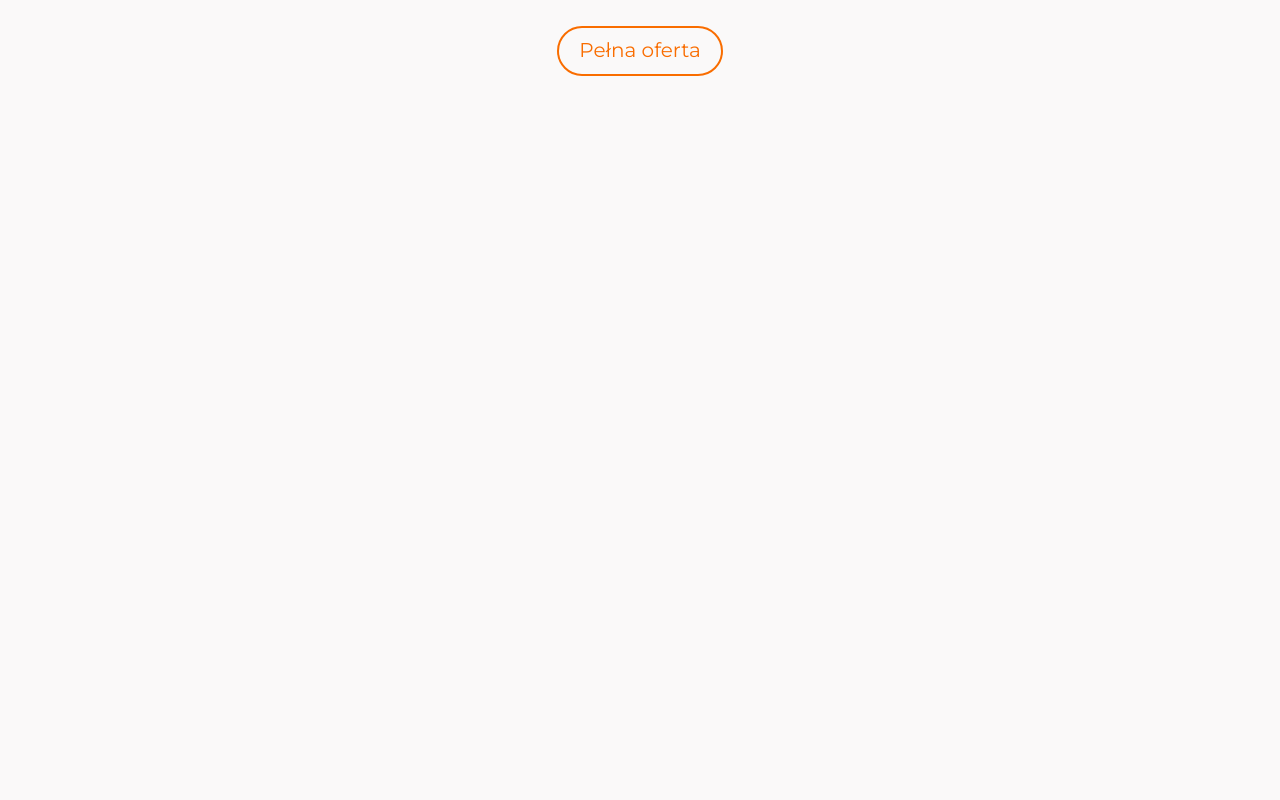
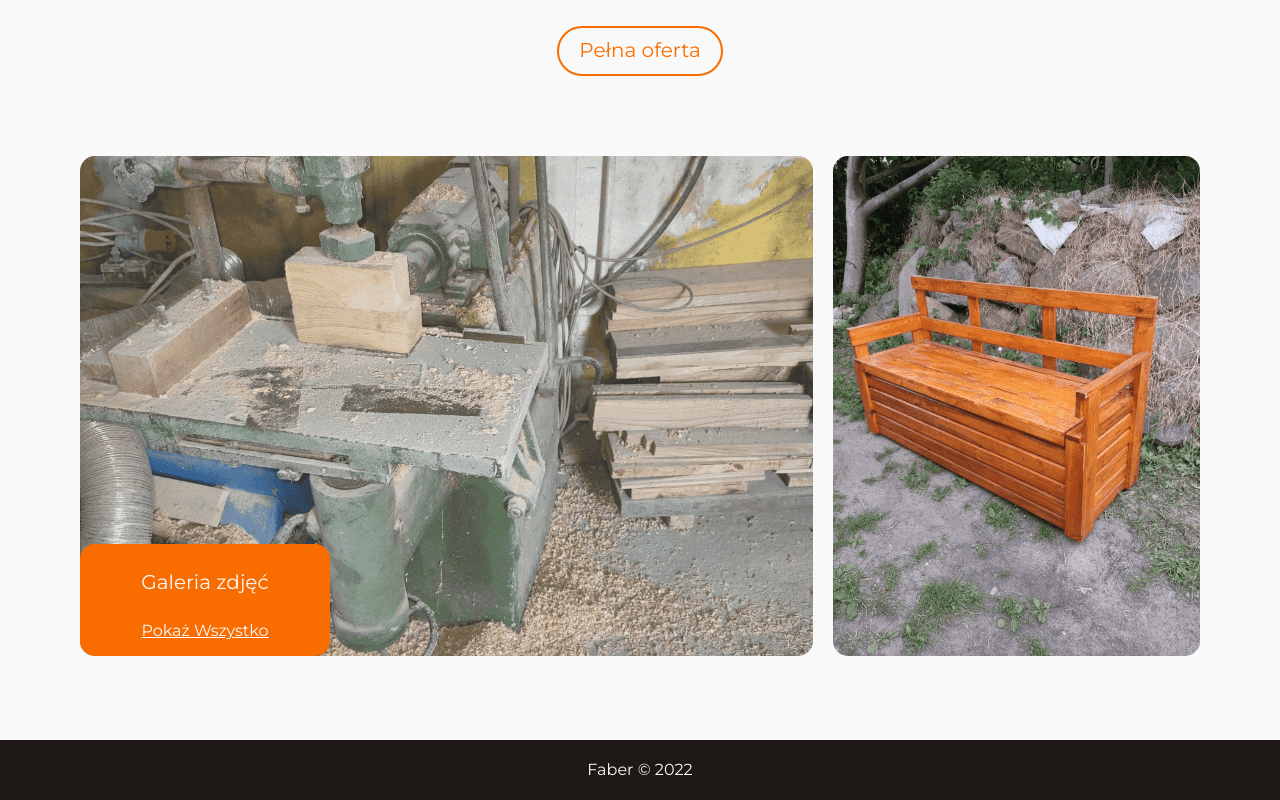
Before and after one commit to mARC3L87/faber-react, a React (Create React App) app: page / in a window 1280 px wide. Shown: the part 1216-2016 px from the top of the page. Before the commit the page ends 1292 px from the top, so only its background shows below. Built offline with nearby package versions, Linux system fonts and the light colour scheme.

Commit message:
Add intro gallery and footer section.

```diff
--- a/src/components/App/App.scss
+++ b/src/components/App/App.scss
@@ -21,3 +21,12 @@ h6,
 p {
   font-family: $text-font;
 }
+
+.App {
+  display: flex;
+  flex-direction: column;
+  min-height: 100vh;
+  main {
+    flex-grow: 1;
+  }
+}
--- a/src/components/App/App.tsx
+++ b/src/components/App/App.tsx
@@ -7,12 +7,14 @@ import Gallery from '../Gallery/Gallery';
 import Contact from '../Contact/Contact';
 import Service from '../Service/Service';
 import OfferLayout from '../Offer/OfferLayout';
+import Footer from '../Footer/Footer';
 import './App.scss';
 
 const App = () => {
   return (
     <div className='App'>
       <Navigation />
+      <main>
         <Routes>
           <Route path='/' element={<Home />} />
           <Route path='oferta' element={<OfferLayout />}>
@@ -22,6 +24,8 @@ const App = () => {
           <Route path='galeria' element={<Gallery />} />
           <Route path='kontakt' element={<Contact />} />
         </Routes>
+      </main>
+      <Footer />
     </div>
   );
 };
--- /dev/null
+++ b/src/components/Footer/Footer.scss
@@ -0,0 +1,13 @@
+@import '../../styles/settings.scss';
+
+.footer-container {
+  background-color: $dark;
+  display: flex;
+  justify-content: center;
+  align-items: center;
+  height: 60px;
+  p {
+    margin: 0;
+    color: $light;
+  }
+}
--- /dev/null
+++ b/src/components/Footer/Footer.tsx
@@ -0,0 +1,13 @@
+import './Footer.scss';
+
+const Footer = () => {
+  const date = new Date();
+  const currentYear = date.getFullYear();
+  return (
+    <footer className='footer-container'>
+      <p>Faber &copy; {currentYear}</p>
+    </footer>
+  );
+};
+
+export default Footer;
--- a/src/components/Home/Home.scss
+++ b/src/components/Home/Home.scss
@@ -39,3 +39,60 @@
     }
   }
 }
+
+.intro-gallery {
+  margin: 80px;
+  display: flex;
+  justify-content: center;
+  align-items: flex-start;
+  gap: 20px;
+  .intro-img-first {
+    display: flex;
+    position: relative;
+    flex: 2 0;
+    align-items: flex-end;
+    img {
+      border-radius: 15px;
+      width: 100%;
+      object-fit: cover;
+      height: 500px;
+    }
+    .img-content {
+      position: absolute;
+      display: flex;
+      flex-direction: column;
+      background-color: $orange;
+      color: $light;
+      align-items: center;
+      width: 250px;
+      border-radius: 15px;
+      h4 {
+        font-size: $text-regular;
+        font-weight: 400;
+      }
+      .img-content-link {
+        color: $light;
+        p {
+          margin-top: 0;
+        }
+      }
+    }
+  }
+  .intro-img-second {
+    flex: 1 1;
+    img {
+      width: 100%;
+      object-fit: cover;
+      height: 500px;
+      border-radius: 15px;
+    }
+  }
+}
+
+@media screen and (max-width: 992px) {
+  .intro-gallery {
+    .intro-img-second {
+      display: none;
+    }
+  }
+}
--- a/src/components/Home/Home.tsx
+++ b/src/components/Home/Home.tsx
@@ -39,6 +39,26 @@ const Home = () => {
           Pełna oferta
         </Link>
       </section>
+      <section className='intro-gallery'>
+        <div className='intro-img-first'>
+          <img
+            src={dataImages[12].image}
+            alt={dataImages[12].img_description}
+          />
+          <div className='img-content'>
+            <h4>Galeria zdjęć</h4>
+            <Link className='img-content-link' to='galeria'>
+              <p>Pokaż Wszystko</p>
+            </Link>
+          </div>
+        </div>
+        <div className='intro-img-second'>
+          <img
+            src={dataImages[13].image}
+            alt={dataImages[13].img_description}
+          />
+        </div>
+      </section>
     </Fragment>
   );
 };
```
Lines whose indentation alone changed are shown as unchanged.
